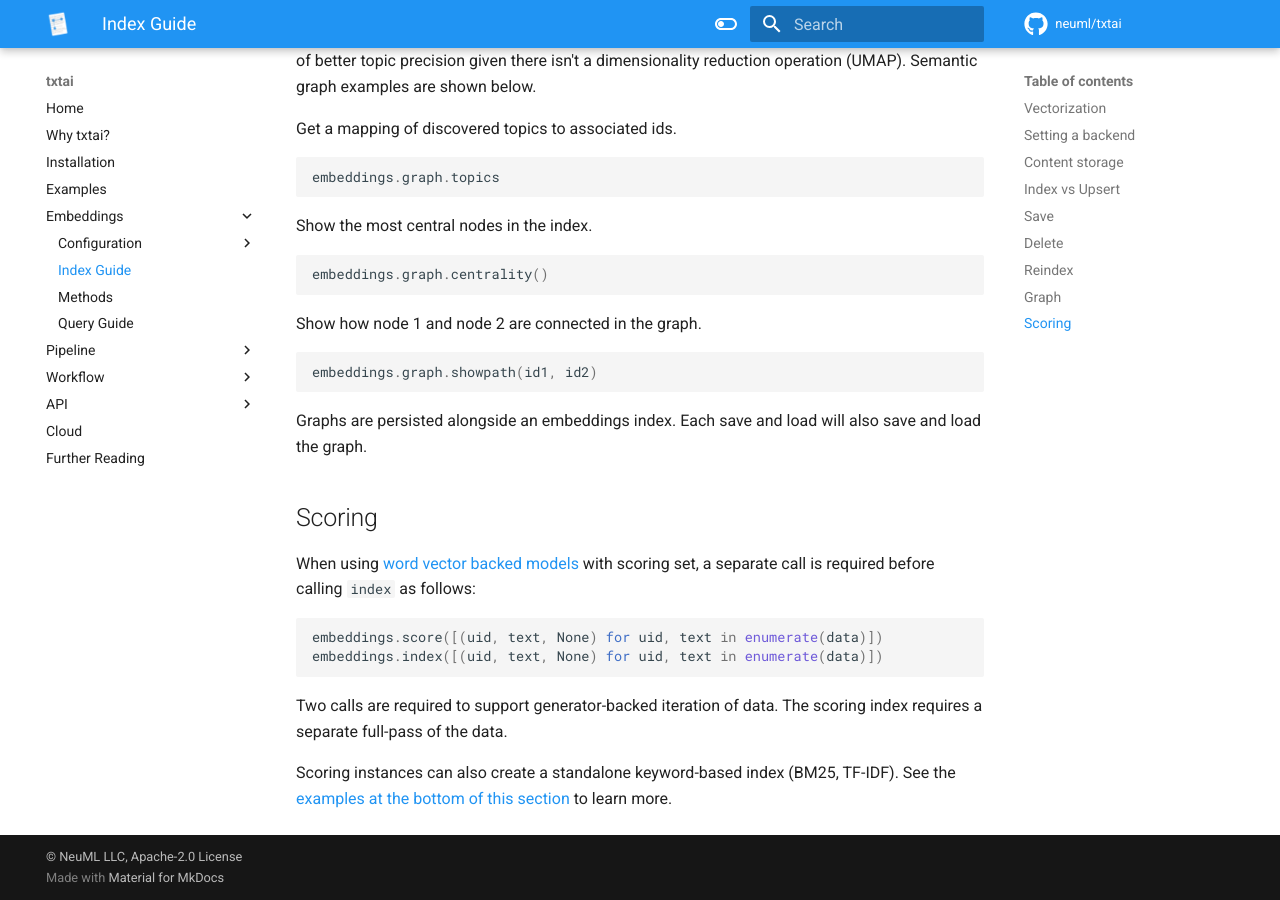
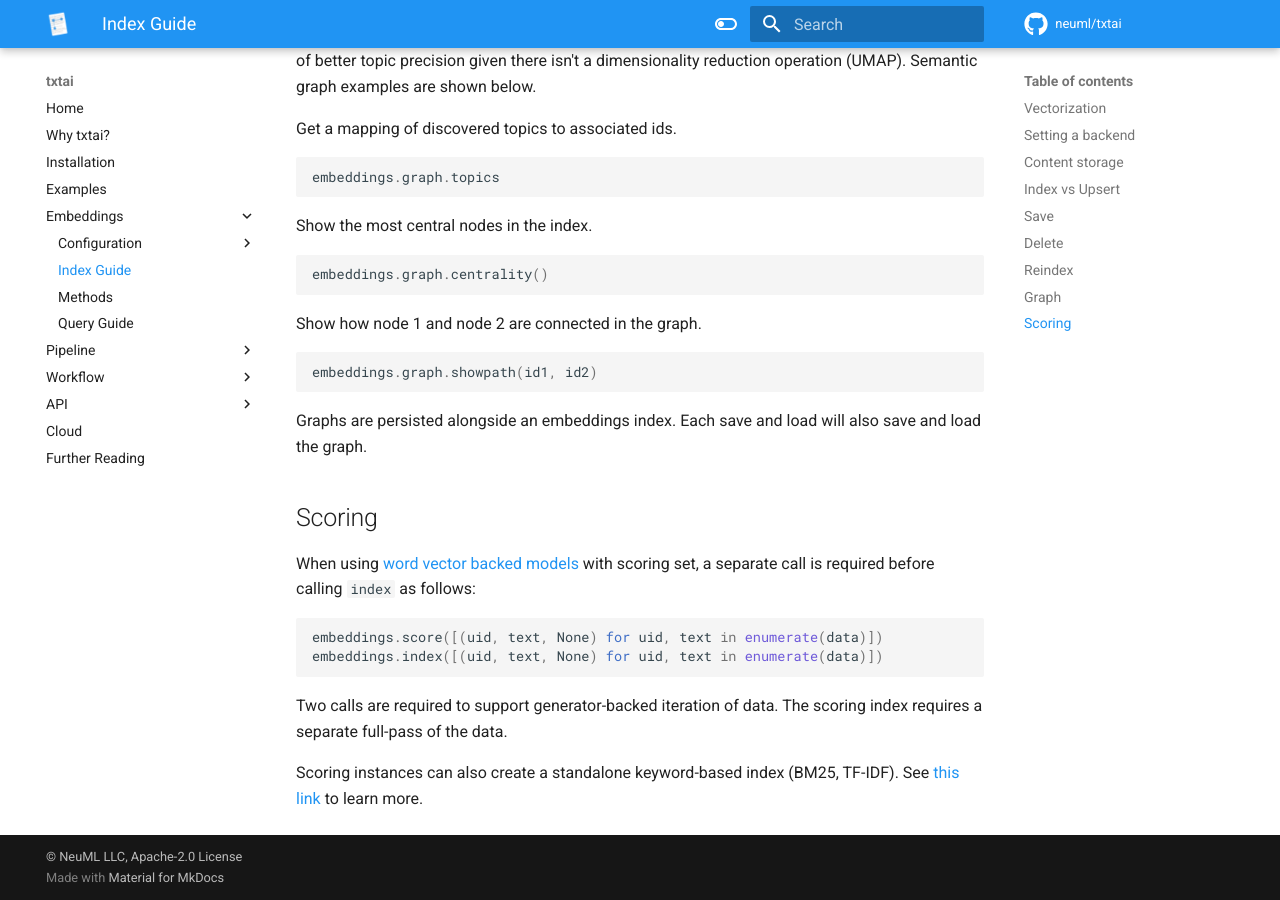
Before and after one commit to neuml/txtai, an MkDocs documentation site: the page built from docs/embeddings/indexing.md, in a window 1280 px wide and 900 px high, scrolled down 2387 px. Built offline with MkDocs 1.6.1 and Material for MkDocs 9.7.7, drawn with Linux system fonts in a browser that asks for light colours; comment, search, counter and statistics services are not loaded.

Commit message:
Update documentation

```diff
--- a/docs/embeddings/indexing.md
+++ b/docs/embeddings/indexing.md
@@ -112,4 +112,4 @@ embeddings.index([(uid, text, None) for uid, text in enumerate(data)])
 
 Two calls are required to support generator-backed iteration of data. The scoring index requires a separate full-pass of the data.
 
-Scoring instances can also create a standalone keyword-based index (BM25, TF-IDF). See the [examples at the bottom of this section](../examples/#semantic-search) to learn more.
+Scoring instances can also create a standalone keyword-based index (BM25, TF-IDF). See [this link](../../examples/#semantic-search) to learn more.
```
